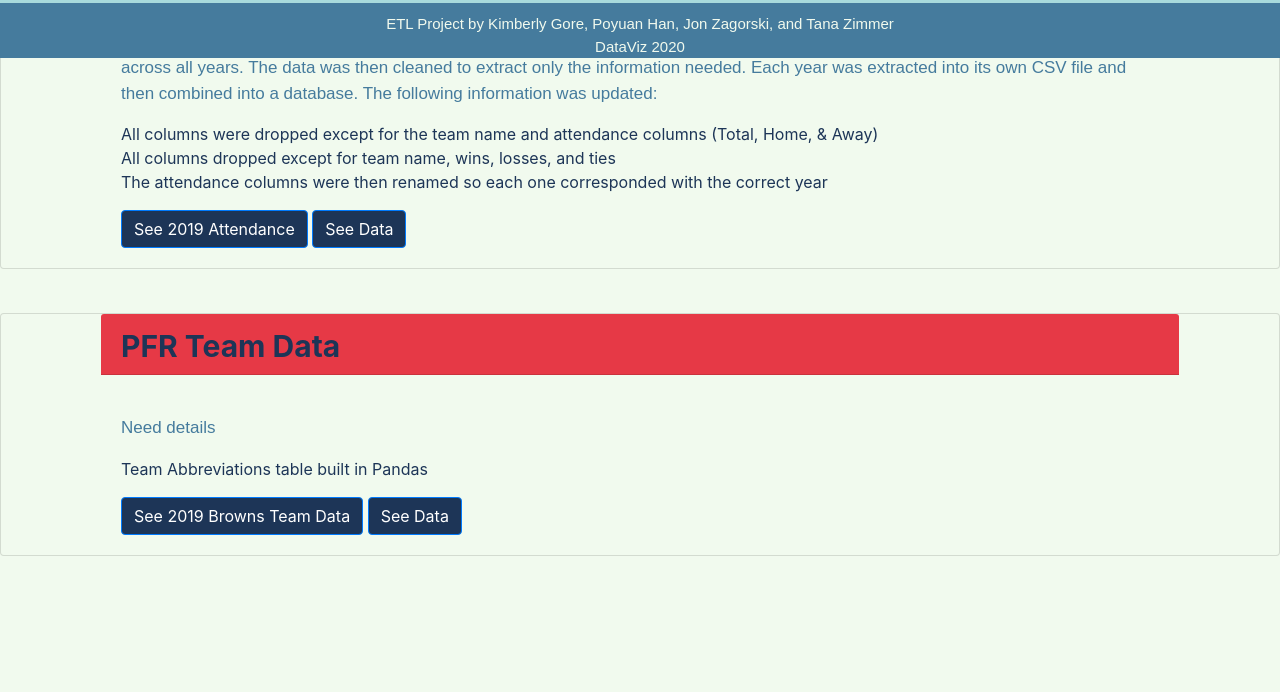
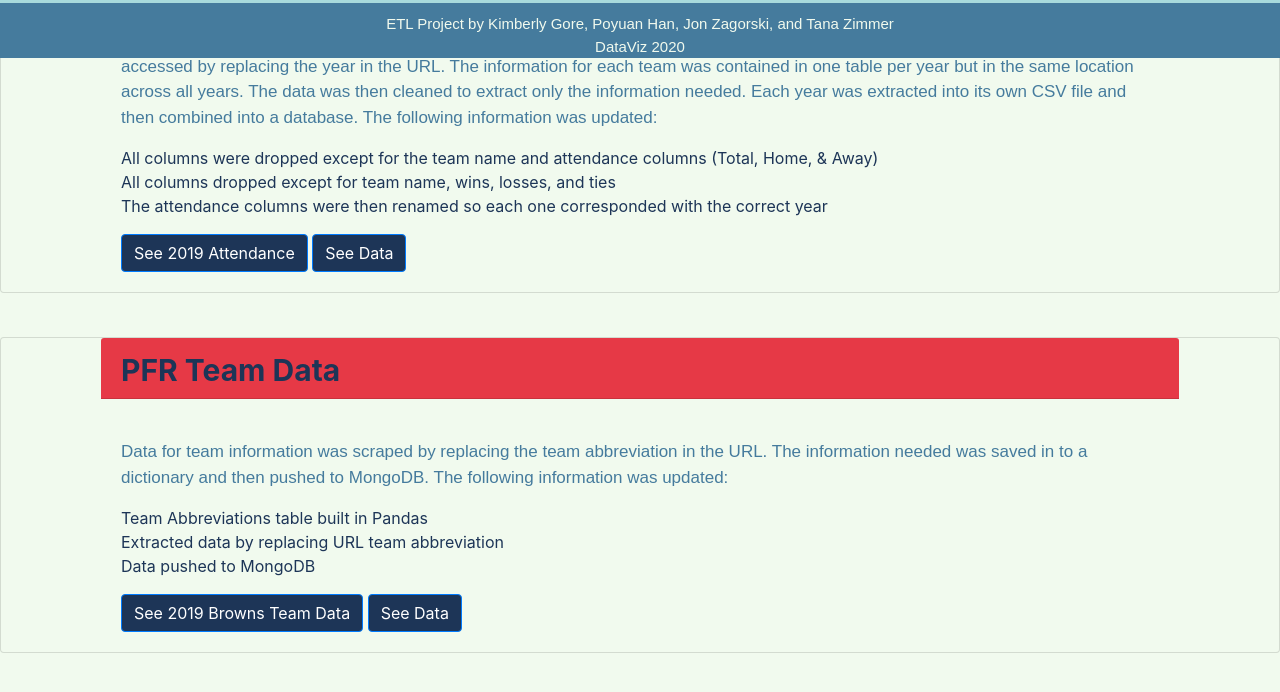
Before and after one commit to JonZagorski/etl-project, a plain HTML site: page data.html in a window 1280 px wide. Shown: the part 742-1434 px from the top of the page. Before the commit the page ends 1380 px from the top, so only its background shows below. Drawn offline with nearby package versions, Linux system fonts and the light colour scheme; files that its build step writes are made by us from their sources.

Commit message:
updated jons contribution and data.html

```diff
--- a/data.html
+++ b/data.html
@@ -70,6 +70,7 @@
               <li>Team names renamed across all years</li>
               <li>All columns dropped except for team name, wins, losses, and ties</li>
               <li>The wins, losses and ties columns were renamed to correlate with the year associated with the information</li>
+              <li>Pushed dictionary to MongoDB</li>
             </ul>
 
             <a href="https://www.nfl.com/standings/league/2019/reg/" target="_blank" class="btn btn-primary">See 2019 Standings</a>
@@ -101,11 +102,11 @@
         PFR Team Data
     </div>
     <div class="card-body">
-        <p class="card-text">Need details</p>
+        <p class="card-text">Data for team information was scraped by replacing the team abbreviation in the URL. The information needed was saved in to a dictionary and then pushed to MongoDB.  The following information was updated:</p>
         <ul class="card-list">
           <li>Team Abbreviations table built in Pandas</li>
-          <li></li>
-          <li></li>
+          <li>Extracted data by replacing URL team abbreviation</li>
+          <li>Data pushed to MongoDB</li>
         </ul>
 
         <a href="https://www.pro-football-reference.com/teams/cle/2019.htm" target="_blank" class="btn btn-primary">See 2019 Browns Team Data</a>
```
Also changed, not shown: proposal.html (+1 -1 lines).
